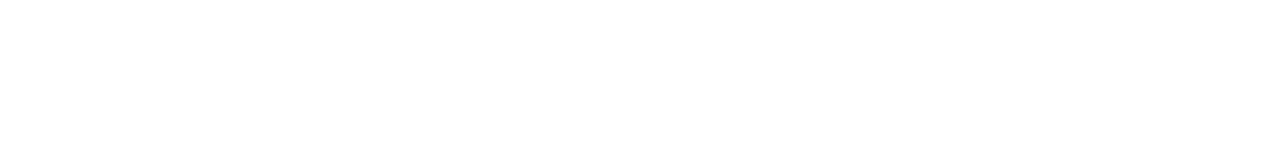
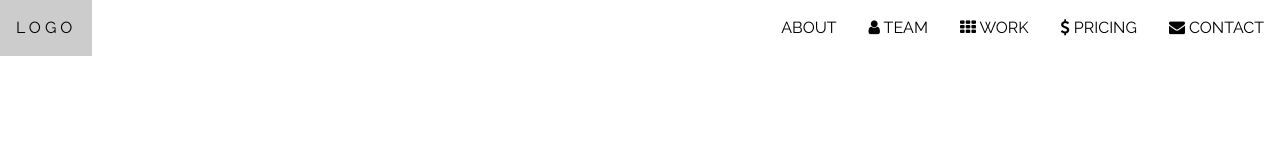
Before and after one commit to ArsenGHa/CSS_Template_vers.2, a plain HTML site: page index.html in a window 1280 px wide. Drawn offline with Linux system fonts and the light colour scheme.

Commit message:
Implement_navbar

```diff
--- a/css/style.less
+++ b/css/style.less
@@ -0,0 +1,56 @@
+* {
+    margin: 0;
+    padding: 0;
+    box-sizing: border-box;
+}
+
+body {
+    height: 100%;
+    line-height: 1.5;
+    font-family: Verdana,sans-serif;
+}
+
+a {
+    text-decoration: none;
+}
+
+
+li {
+    list-style: none;
+}
+
+.navbar {
+    top: 0;
+    position: fixed;
+    width: 100%;
+    z-index: 1;
+    font-family: "Raleway", sans-serif;
+
+    .navbar_content {
+        background-color: white;
+        justify-content: space-between;
+        display: flex;
+        vertical-align: middle;
+        text-align: center;
+        .logo {
+            letter-spacing: 4px;
+        }
+
+
+
+        ul {
+            display: flex;
+            max-width: 100%;
+        }
+
+        a {
+            color: black;
+            display: inline-block;
+            padding: 16px;
+            white-space: normal;
+            &:hover {
+                background-color: #ccc;
+            }
+        }
+    }
+}
--- a/index.html
+++ b/index.html
@@ -5,9 +5,23 @@
     <meta http-equiv="X-UA-Compatible" content="IE=edge">
     <meta name="viewport" content="width=device-width, initial-scale=1.0">
     <link rel="stylesheet" href="./css/style.css">
+    <link rel="stylesheet" href="https://fonts.googleapis.com/css?family=Raleway">
+    <link rel="stylesheet" href="https://cdnjs.cloudflare.com/ajax/libs/font-awesome/4.7.0/css/font-awesome.min.css">
     <title>Template</title>
 </head>
 <body>
+    <section class="navbar">
+        <div class="navbar_content">
+          <a href="#home" class="logo">LOGO</a>
+          <ul>
+              <li><a href="#about" class="btn_1">ABOUT</a></li>
+              <li><a href="#team" class="btn_1"><i class="fa fa-user"></i> TEAM</a></li>
+              <li><a href="#work" class="btn_1"><i class="fa fa-th"></i> WORK</a></li>
+              <li><a href="#pricing" class="btn_1"><i class="fa fa-usd"></i> PRICING</a></li>
+              <li><a href="#contact" class="btn_1"><i class="fa fa-envelope"></i> CONTACT</a></li>
+          </ul>
+        </div>
+    </section>
 
 </body>
 </html>
```
Also changed, not shown: css/style.css.
